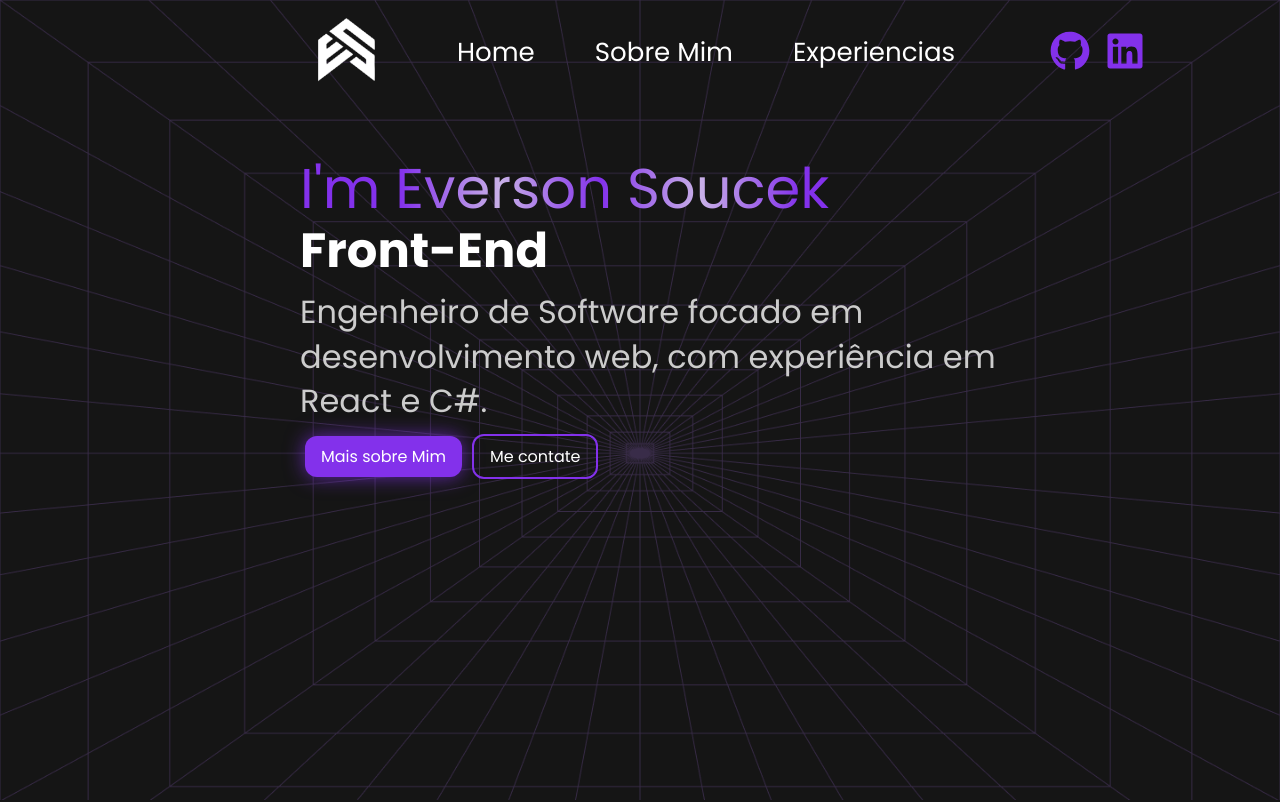
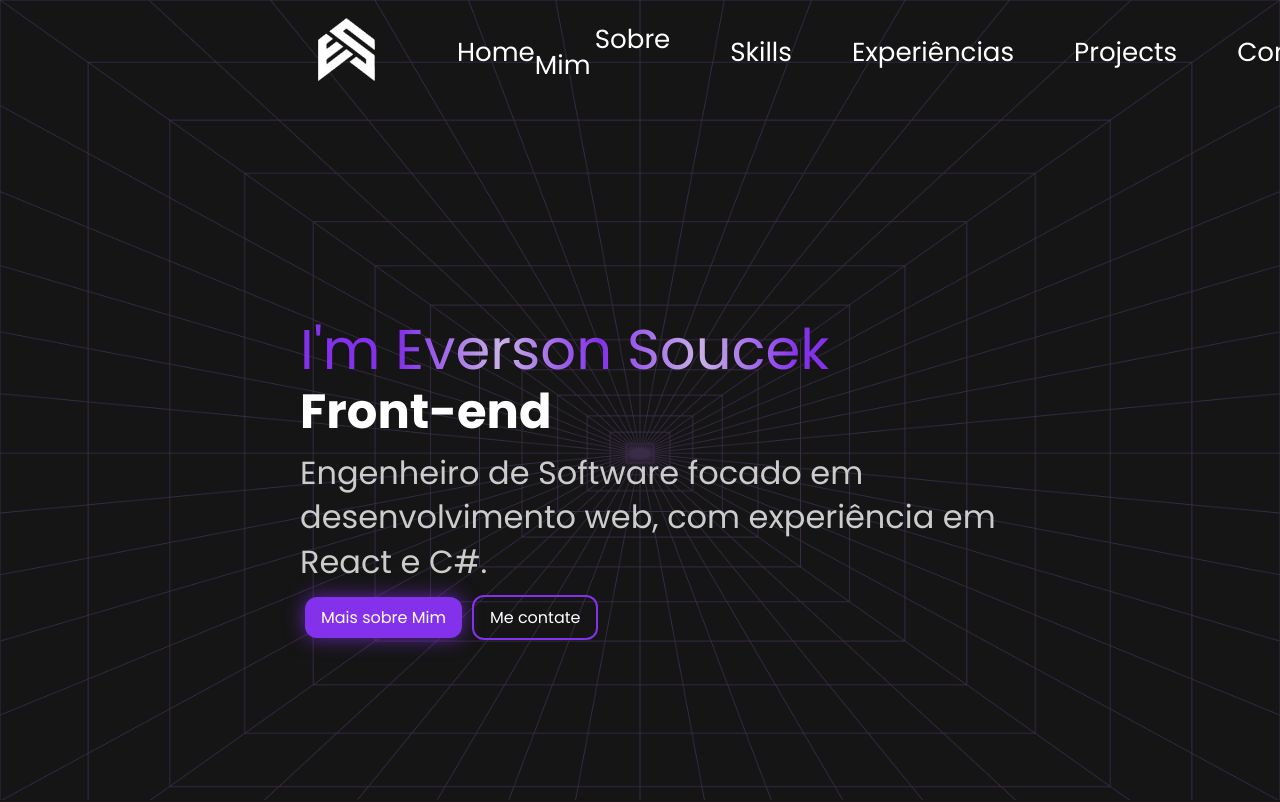
Before and after one commit to EversonSoucek/EversonSoucek.github.io, a React (Vite) app: page / in a window 1280 px wide. Shown: the top 802 px of the page. Built offline with nearby package versions, Linux system fonts and the light colour scheme.

Commit message:
fix: Ajusta header

```diff
--- a/src/components/Header/Header.css
+++ b/src/components/Header/Header.css
@@ -1,11 +1,13 @@
 .header {
     background-color: transparent;
     height: auto;
-    min-height: 20vh;
+    min-height: 10vh;
     position: fixed;
     z-index: 1;
     color: #FFFFFF;
     padding: 5px 0;
+    transition: background-color 0.3s ease;
+    width: 100%;
 }
 
 
--- a/src/components/Header/Header.tsx
+++ b/src/components/Header/Header.tsx
@@ -1,25 +1,46 @@
+import React, { useState, useEffect } from 'react';
 import logo from "../../assets/img/ES Logo.png";
+import { FaGithub, FaLinkedin } from 'react-icons/fa';
 import "./Header.css";
-import { FaGithub, FaLinkedin } from 'react-icons/fa';
 
 export default function Header() {
+  const [opacity, setOpacity] = useState(0); // Começa com opacidade baixa (transparente)
+
+  useEffect(() => {
+    const handleScroll = () => {
+      const scrollPosition = window.scrollY;
+      // O header começa transparente e vai ficando opaco
+      const newOpacity = Math.min(1, scrollPosition / 1100);
+      setOpacity(newOpacity); // Atualiza a opacidade com base no scroll
+    };
+
+    window.addEventListener('scroll', handleScroll);
+
+    // Remove o event listener ao desmontar o componente
+    return () => {
+      window.removeEventListener('scroll', handleScroll);
+    };
+  }, []);
+
   return (
-    <header className='header'>
+    <header className='header' style={{ backgroundColor: `rgba(21, 21, 21, ${opacity})` }}>
       <nav className='header__nav'>
         <ul className='header__list'>
-          <li><img src={logo} alt='Logo que parece ter a semelhança da letra E e A' className="header__logo" /></li>
+          <li>
+            <img src={logo} alt='Logo que parece ter a semelhança da letra E e A' className="header__logo" />
+          </li>
           <li><a href="#home" className='header__list-link'>Home</a></li>
           <li><a href="#sobre" className='header__list-link'>Sobre Mim</a></li>
-          {/*<li><a href="#skills" className='header__list-link'>Skills</a></li>*/}
-          <li><a href="#experiencias" className='header__list-link'>Experiencias</a></li>
-          {/*<li><a href="#projects" className='header__list-link'>Projects</a></li>
-          <li><a href="#contact" className='header__list-link'>Contact</a></li>*/}
+          <li><a href="#skills" className='header__list-link'>Skills</a></li>
+          <li><a href="#experiencias" className='header__list-link'>Experiências</a></li>
+          <li><a href="#projects" className='header__list-link'>Projects</a></li>
+          <li><a href="#contact" className='header__list-link'>Contact</a></li>
         </ul>
         <div className='header__social'>
-          <a href="https://github.com" target="_blank" rel="noopener noreferrer" className='header__social-icon'>
+          <a href="https://github.com/EversonSoucek" target="_blank" rel="noopener noreferrer" className='header__social-icon'>
             <FaGithub className="header__icon" size={40} color='#8331EB' />
           </a>
-          <a href="https://linkedin.com" target="_blank" rel="noopener noreferrer" className='header__social-icon'>
+          <a href="https://www.linkedin.com/in/everson-soucek-152984232/" target="_blank" rel="noopener noreferrer" className='header__social-icon'>
             <FaLinkedin className="header__icon" size={40} color='#8331EB' />
           </a>
         </div>
--- a/src/components/Home/Home.css
+++ b/src/components/Home/Home.css
@@ -5,7 +5,7 @@
     z-index: 0;
     display: flex;
     justify-content: flex-start;
-    align-items: center;
+    align-items: end;
     margin: 0;
     margin-left: 200px;
     padding-left: 100px;
@@ -75,13 +75,13 @@
 .Home__button--primary {
     background-color: #8331EB;
     color: white;
-    box-shadow: 0 0 20px rgba(131, 49, 235, 0.7); /* Adiciona o efeito de brilho */
+    box-shadow: 0 0 20px rgba(131, 49, 235, 0.7);
     transition: background 0.3s ease, box-shadow 0.3s ease;
 }
 
 .Home__button--primary:hover {
     background-color: #6a25ba;
-    box-shadow: 0 0 25px rgba(131, 49, 235, 1); /* Aumenta o brilho ao passar o mouse */
+    box-shadow: 0 0 25px rgba(131, 49, 235, 1);
 }
 
 
@@ -93,5 +93,5 @@
 
 .Home__button--secondary:hover {
     background-color: rgba(255, 255, 255, 0.1);
-    box-shadow: 0 0 15px rgba(255, 255, 255, 1); /* Aumenta o brilho ao passar o mouse */
+    box-shadow: 0 0 15px rgba(255, 255, 255, 1);
 }
--- a/src/components/Home/Home.tsx
+++ b/src/components/Home/Home.tsx
@@ -5,7 +5,7 @@ const Home = () => {
     <div className="Home" id="home">
       <div className='Home__conteudo'>
         <h1 className='Home__Nome'>I'm Everson Soucek</h1>
-        <h2 className='Home__subtitulo'>Front-End</h2>
+        <h2 className='Home__subtitulo'>Front-end</h2>
         <p className="Home__descricao">
           Engenheiro de Software focado em desenvolvimento web, com experiência em React e C#.
         </p>
```
Also changed, not shown: src/main.tsx (line endings or trailing spaces).
